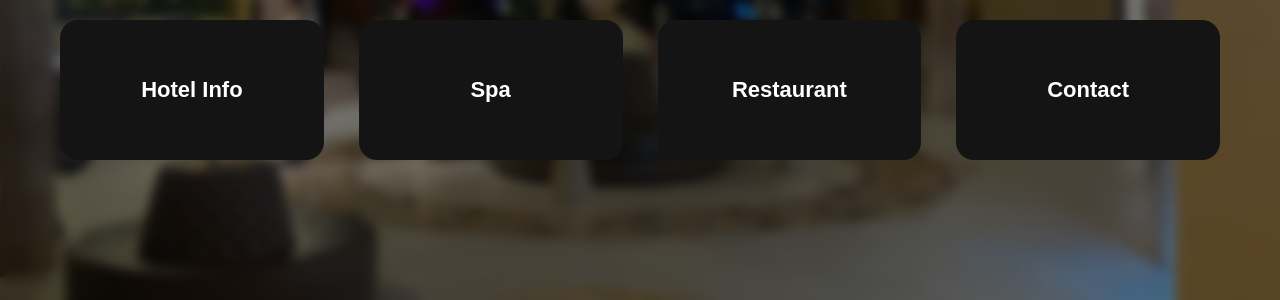
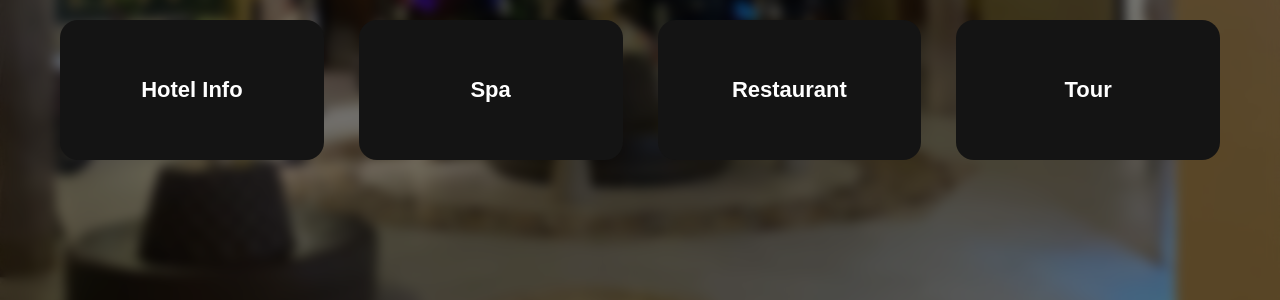
Before and after one commit to Joel-In-Action/Hotel-tv-portal, a Laravel app: page / in a window 1280 px wide. Shown: the part 475-775 px from the top of the page. Run offline with Laravel 12, Linux system fonts and the light colour scheme.

Commit message:
till we meet again

```diff
--- a/resources/views/home.blade.php
+++ b/resources/views/home.blade.php
@@ -24,7 +24,7 @@
     <a href="/hotel" class="tile small">Hotel Info</a>
     <a href="#" class="tile small">Spa</a>
     <a href="/menu" class="tile small">Restaurant</a>
-    <a href="#" class="tile small">Contact</a>
+    <a href="#" class="tile small">Tour</a>
 </div>
 
 </main>
```
